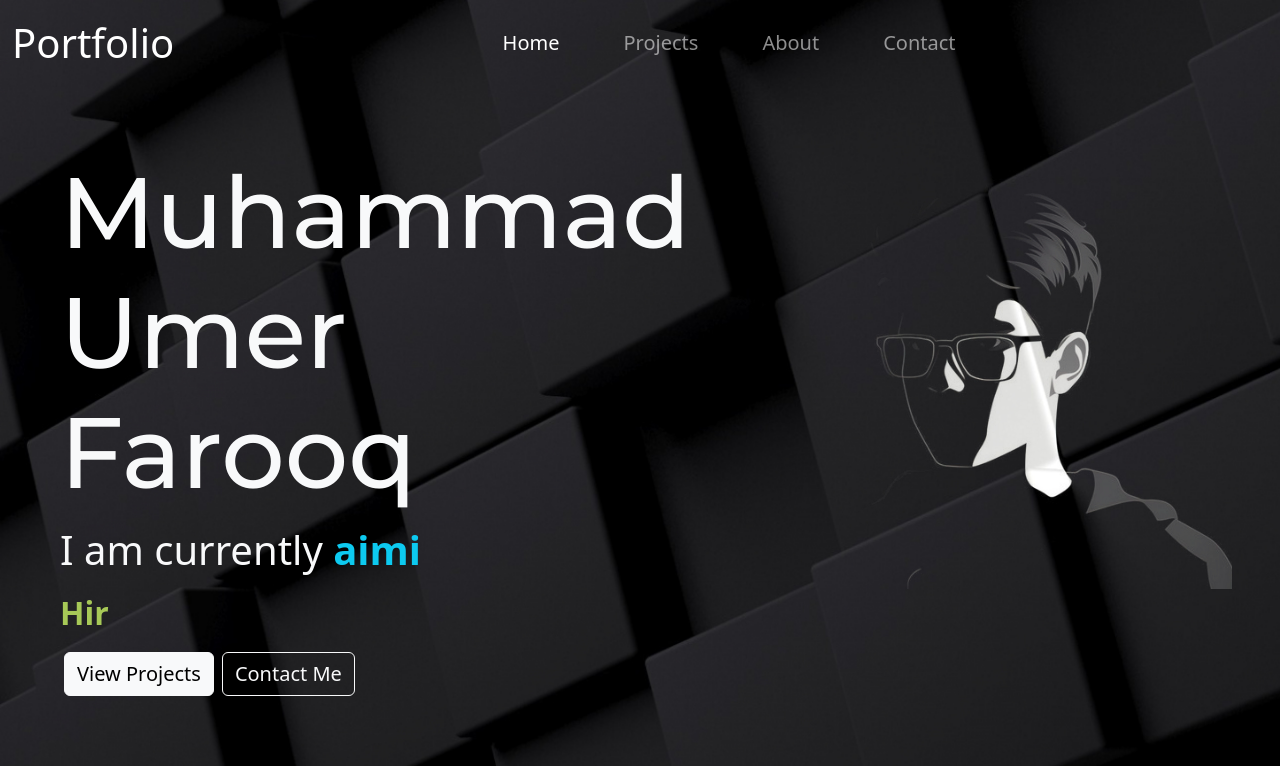
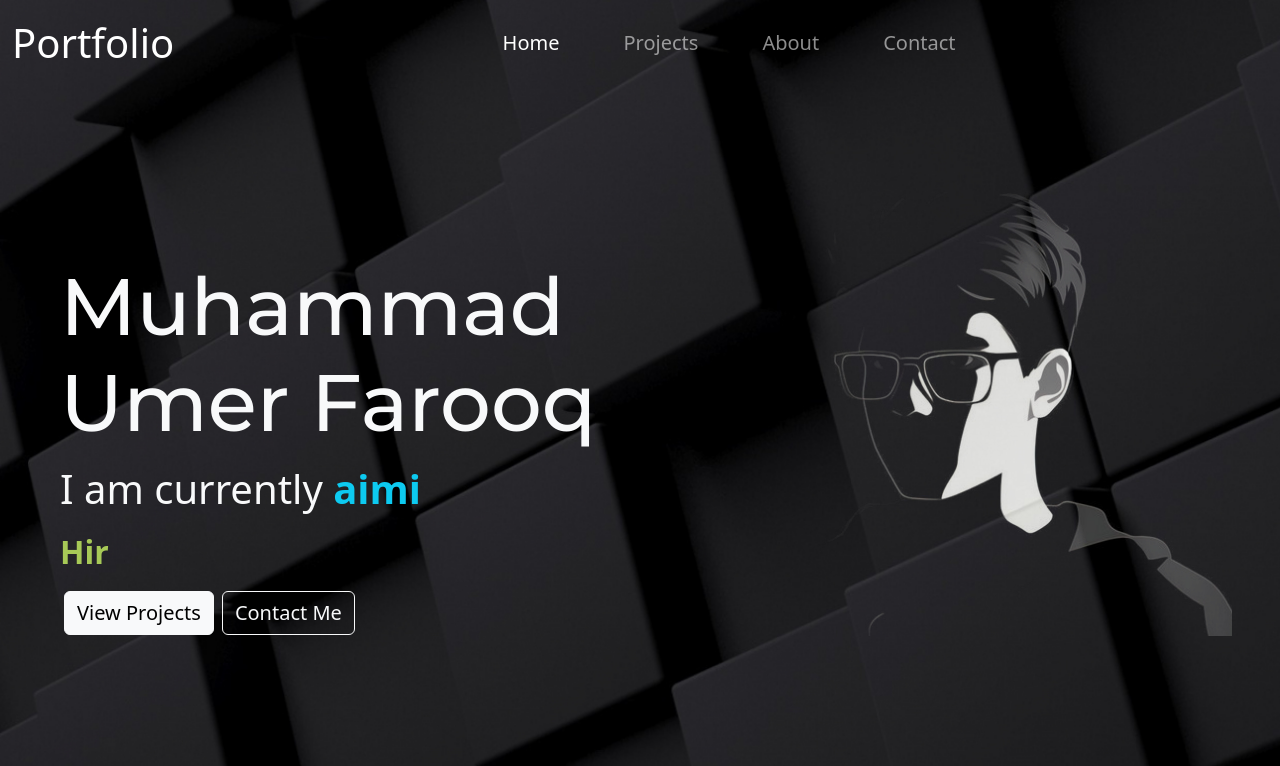
Before and after one commit to DeveloperUmerFarooq/Myapp, a React (Create React App) app: page / in a window 1280 px wide. Shown: the top 766 px of the page. Built offline with nearby package versions, Linux system fonts and the light colour scheme; a web font is replaced by a local one.

Commit message:
Update App.css

```diff
--- a/src/App.css
+++ b/src/App.css
@@ -35,7 +35,7 @@ html,body{
   overflow-y: hidden;
 }
 #Intro h1{
-  font-size: 100px;
+  font-size: 80px;
   animation:fade-in 1s ease-in;
 }
 button{
```
